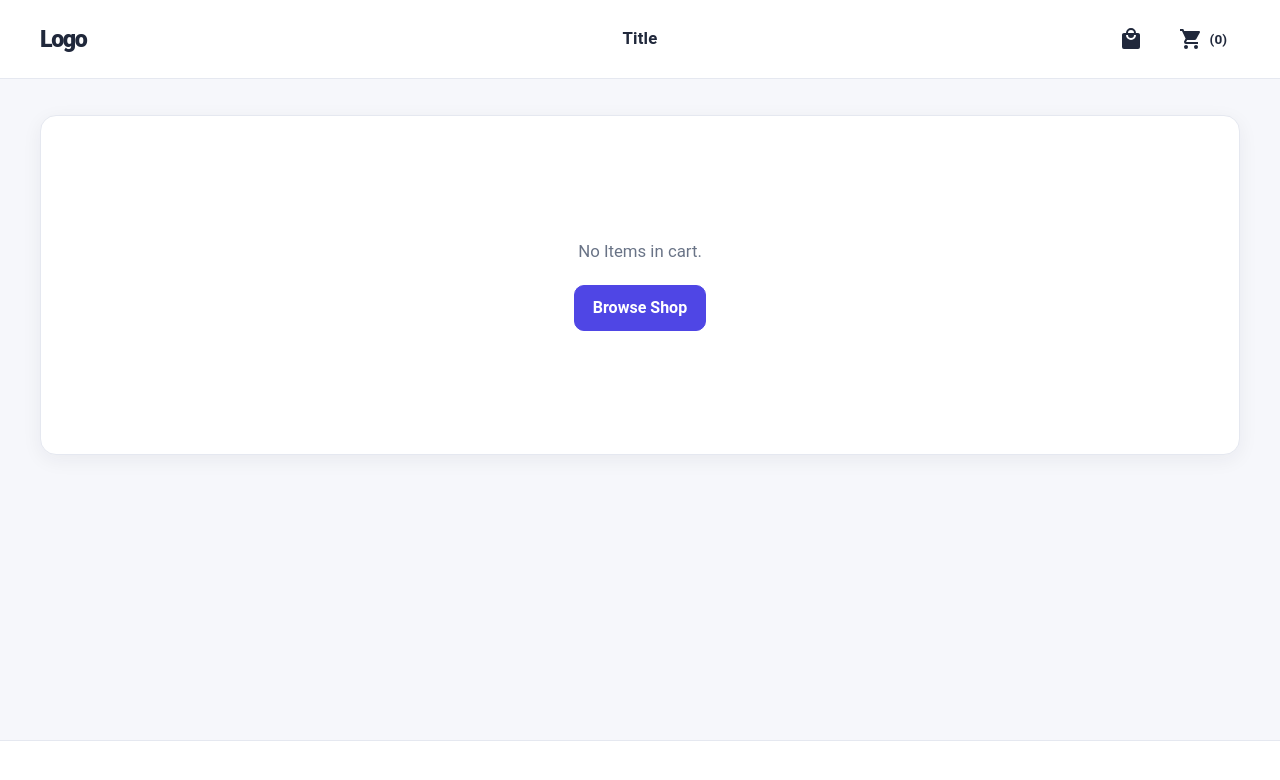
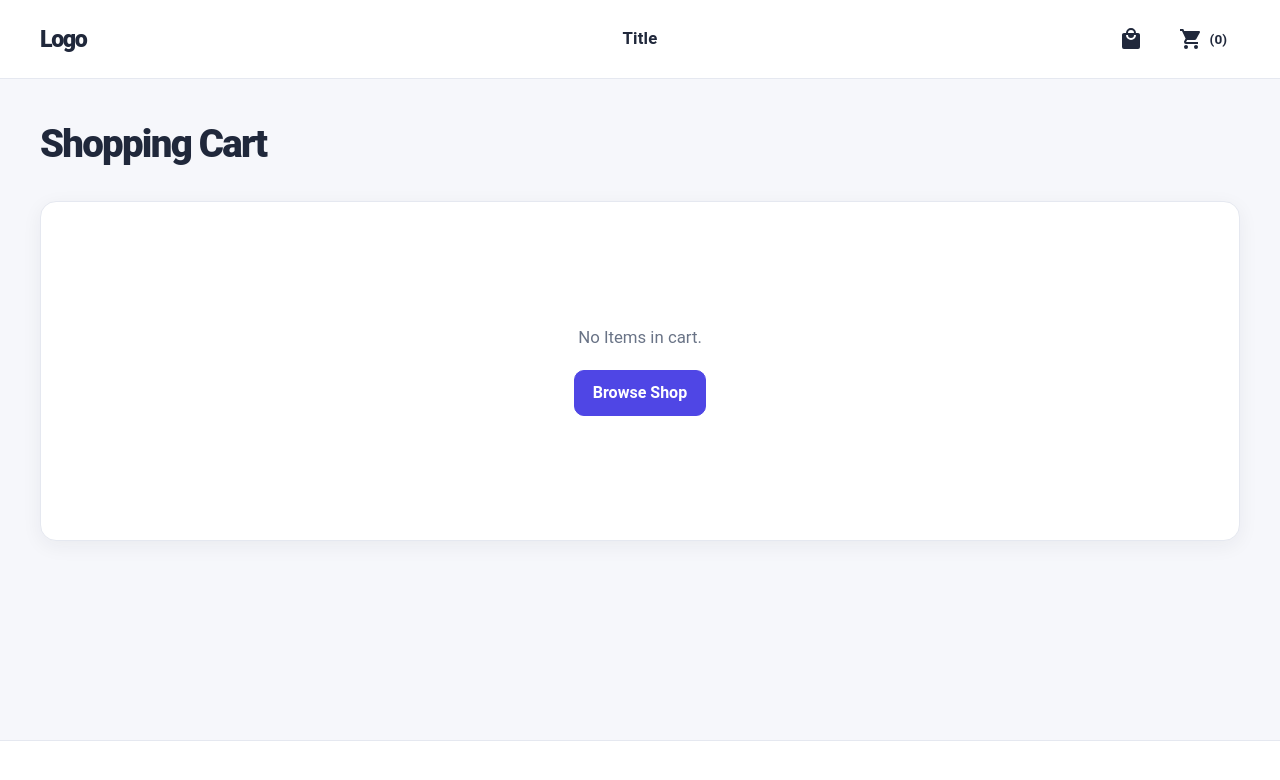
Before and after one commit to jdy7149/Shopping-Cart, a React (Vite) app: page /cart in a window 1280 px wide. Shown: the top 780 px of the page. Built offline with nearby package versions, Linux system fonts and the light colour scheme.

Commit message:
Add heading

```diff
--- a/src/components/Cart/Cart.jsx
+++ b/src/components/Cart/Cart.jsx
@@ -4,17 +4,6 @@ import styles from './Cart.module.css';
 
 function Cart() {
   const [cartItems, setCartItems] = useOutletContext();
-
-  if (cartItems.length === 0) {
-    return (
-      <div className={styles.emptyState}>
-        <p className={styles.emptyText}>No Items in cart.</p>
-        <Link className={styles.browseButton} to="/shop">
-          Browse Shop
-        </Link>
-      </div>
-    );
-  }
 
   function deleteItem(id) {
     setCartItems((prevItems) =>
@@ -31,7 +20,17 @@ function Cart() {
   }
 
   return (
-    <section className={styles.cart} aria-label="Shopping cart">
+    <section className={styles.cart}>
+      <h1 className={styles.heading}>Shopping Cart</h1>
+
+      {cartItems.length === 0 ? (
+        <div className={styles.emptyState}>
+          <p className={styles.emptyText}>No Items in cart.</p>
+          <Link className={styles.browseButton} to="/shop">
+            Browse Shop
+          </Link>
+        </div>
+      ) : (
         <div className={styles.items}>
           {cartItems.map(({ product, quantity }) => (
             <CartItem
@@ -43,6 +42,7 @@ function Cart() {
             />
           ))}
         </div>
+      )}
     </section>
   );
 }
--- a/src/components/Cart/Cart.module.css
+++ b/src/components/Cart/Cart.module.css
@@ -1,5 +1,12 @@
 .cart {
   width: 100%;
+}
+
+.heading {
+  margin: 0 0 28px;
+  font-size: clamp(1.8rem, 3vw, 2.4rem);
+  font-weight: 800;
+  letter-spacing: -0.045em;
 }
 
 .items {
```
Lines whose indentation alone changed are shown as unchanged.
